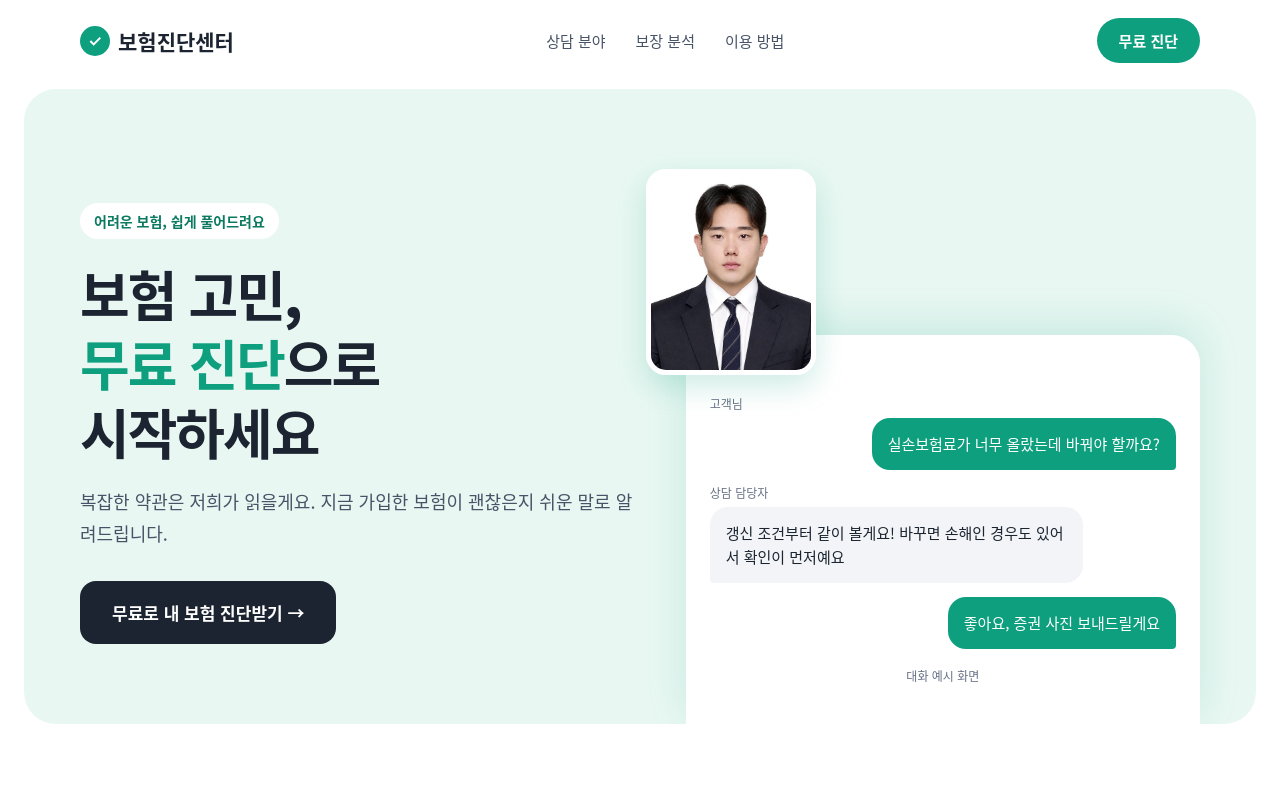
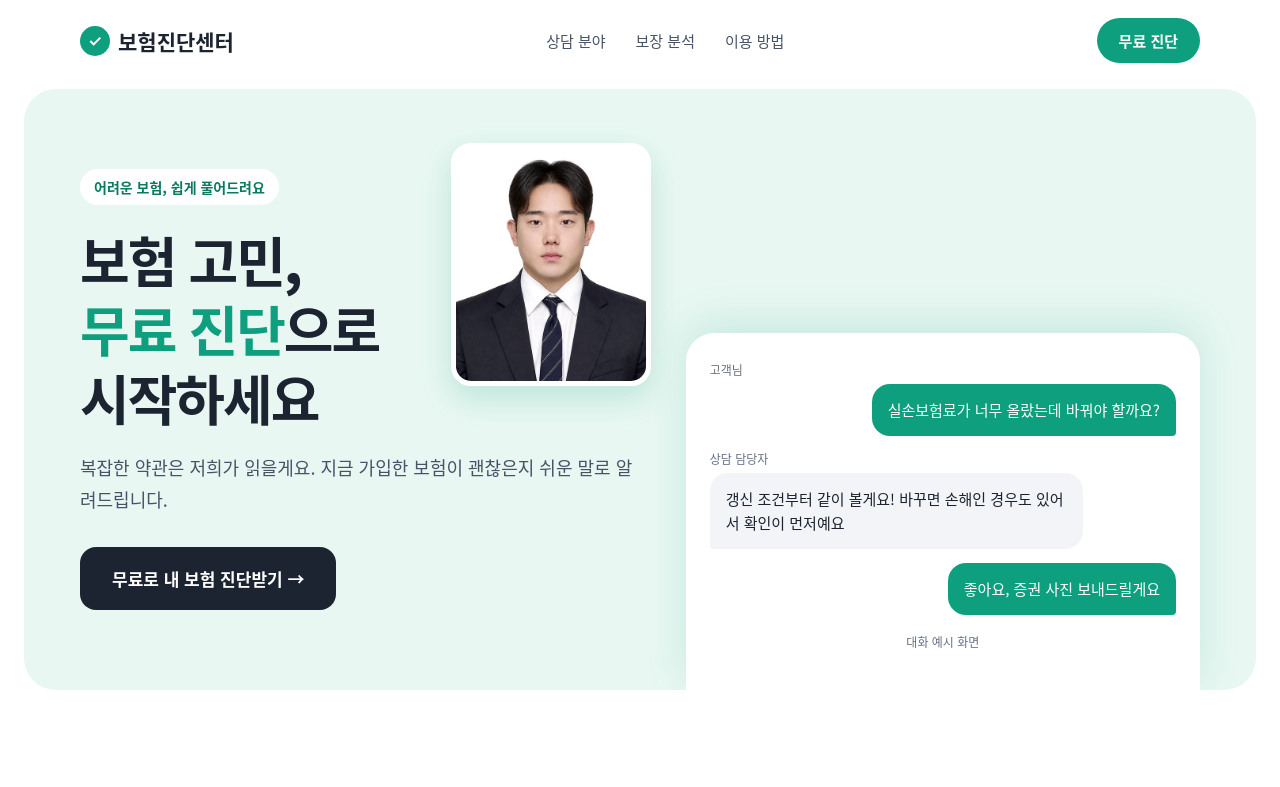
Before and after one commit to rlatngud1995-blip/woseok, a plain HTML site: page index.html in a window 1280 px wide. Shown: the top 787 px of the page. Drawn offline with Linux system fonts and the light colour scheme.

Commit message:
프로필 사진을 메인 문구와 채팅 카드 사이 빈 공간으로 이동
Co-Authored-By: Claude Opus 5.5 <noreply@anthropic.com>
Claude-Session: https://claude.ai/code/session_01L6iRhv5dBPDAbY7XzzWtY8

```diff
--- a/index.html
+++ b/index.html
@@ -38,9 +38,9 @@ nav{display:flex;gap:30px;font-size:15px;font-weight:500;color:#475467}
 .hero h1 em{font-style:normal;color:#0E9F7E}
 .hero p{font-size:18px;line-height:1.75;color:#475467;margin:0 0 32px}
 .big{display:inline-block;padding:19px 32px;border-radius:16px;background:#1B2430;color:#fff;font-weight:700;font-size:17px}
-.hero-r{display:flex;flex-direction:column;align-items:flex-start}
-.hero-r .phone{align-self:stretch;padding-top:60px}
-.hero-face{display:block;width:170px;height:auto;border-radius:20px;border:5px solid #fff;box-shadow:0 12px 30px rgba(14,159,126,.2);margin:0 0 -40px -40px;position:relative;z-index:2}
+.hero-r{position:relative}
+.hero-face{position:absolute;top:-190px;left:-235px;width:200px;height:auto;border-radius:20px;border:5px solid #fff;box-shadow:0 12px 30px rgba(14,159,126,.2);z-index:2}
+@media (max-width:1100px) and (min-width:601px){.hero-face{width:160px;top:-170px;left:-120px}}
 .hero-l{padding-bottom:80px}
 .phone{position:relative;background:#fff;border-radius:28px 28px 0 0;padding:28px 24px 40px;box-shadow:0 -10px 40px rgba(14,159,126,.15);display:flex;flex-direction:column;gap:14px}
 .chat{max-width:80%;padding:14px 16px;border-radius:18px;font-size:15px;line-height:1.6}
@@ -100,7 +100,7 @@ nav{display:none}
 .hero p{font-size:16px}
 .big{display:block;text-align:center}
 .phone{padding:22px 18px 28px}
-.hero-r{align-items:center}.hero-face{width:140px;margin:0 0 -28px 0}.hero-r .phone{padding-top:44px}
+.hero-r{align-items:center}.hero-r{display:flex;flex-direction:column;align-items:center}.hero-r .phone{align-self:stretch;padding-top:44px}.hero-face{position:relative;top:0;left:0;width:140px;margin:0 0 -28px 0}
 section.blk{padding:60px 0}
 .h2{font-size:27px}
 .cards,.steps{grid-template-columns:1fr;margin-top:28px;gap:12px}
```
